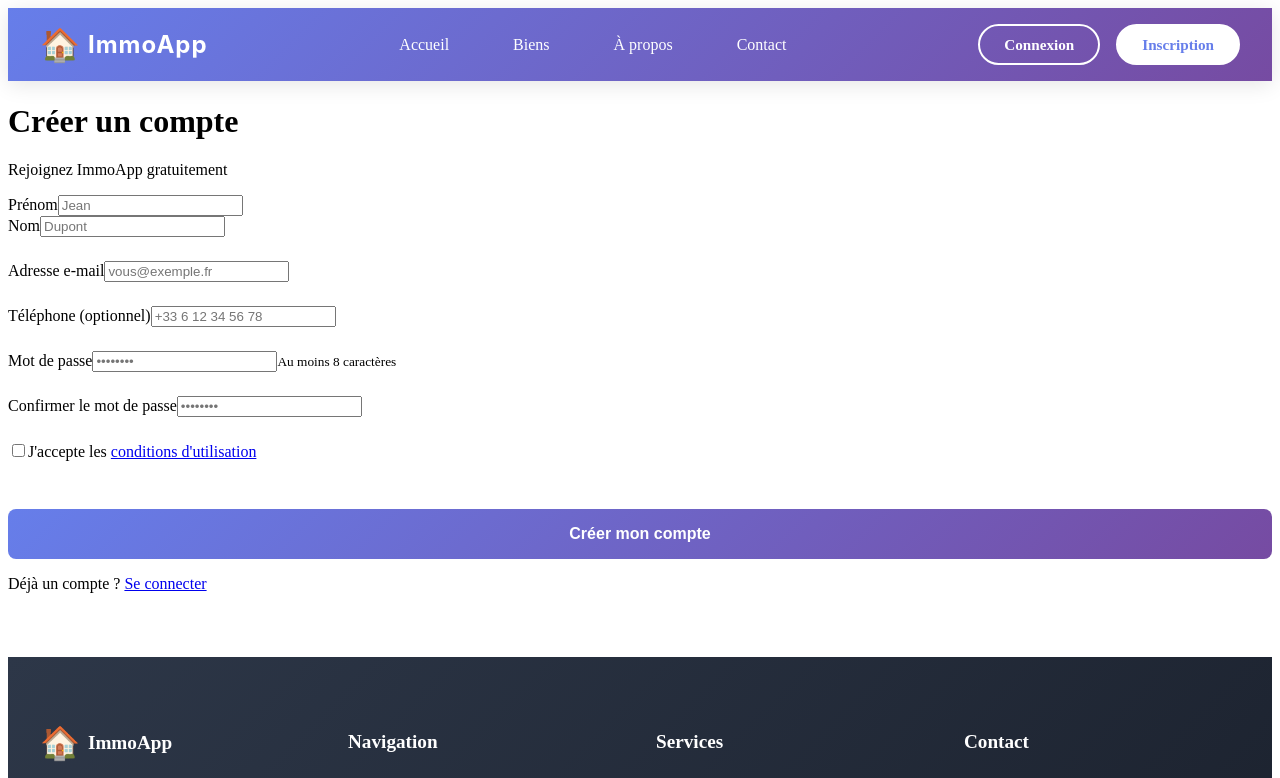
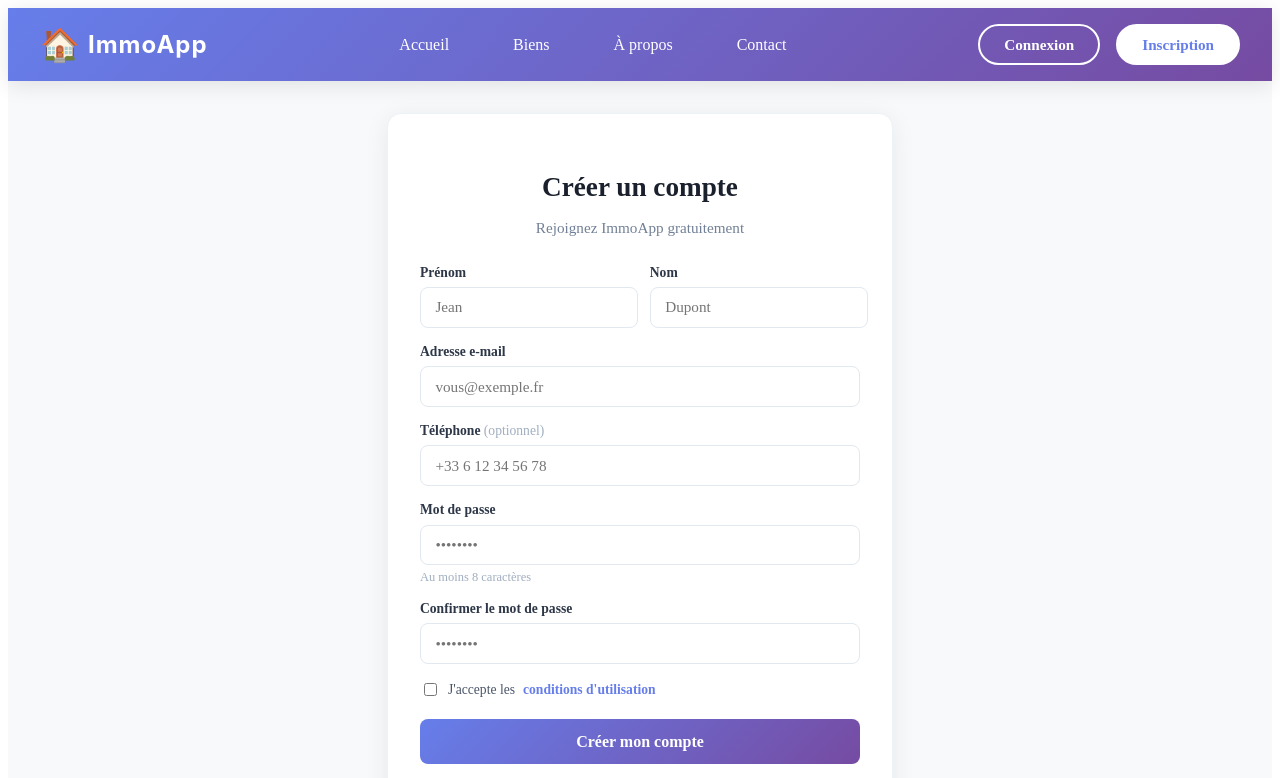
Before and after one commit to Blaise150/immo-frontend, a Next.js app: page /signup in a window 1280 px wide. Shown: the top 778 px of the page. Built offline with nearby package versions, Linux system fonts and the light colour scheme; no server answers.

Commit message:
Refactor Auth styles for improved layout and design

```diff
--- a/styles/Auth.module.css
+++ b/styles/Auth.module.css
@@ -1,262 +1,103 @@
-.authPage {
-  min-height: 100vh;
-  background: linear-gradient(135deg, #667eea 0%, #764ba2 100%);
+.page {
+  min-height: calc(100vh - 68px);
+  background: #f8f9fa;
   display: flex;
   align-items: center;
   justify-content: center;
-  padding: 2rem;
+  padding: 2rem 1rem;
 }
+.card {
+  background: white;
+  border-radius: 14px;
+  padding: 2.5rem 2rem;
+  width: 100%;
+  max-width: 440px;
+  box-shadow: 0 4px 24px rgba(0,0,0,0.07);
+  border: 1px solid #edf2f7;
+}
+.cardHeader {
+  text-align: center;
+  margin-bottom: 1.75rem;
+}
+.cardHeader h1 { font-size: 1.7rem; font-weight: 800; color: #1a202c; margin-bottom: 0.3rem; }
+.cardHeader p { color: #718096; font-size: 0.95rem; }
 
-.container {
-  max-width: 500px;
-  width: 100%;
-  margin: 0 auto;
+.form { display: flex; flex-direction: column; gap: 0; }
+.row { display: grid; grid-template-columns: 1fr 1fr; gap: 0.75rem; }
+.field { display: flex; flex-direction: column; margin-bottom: 1rem; }
+.field label {
+  font-size: 0.85rem; font-weight: 600; color: #2d3748;
+  margin-bottom: 0.4rem;
 }
-
-.authCard {
+.field input {
+  padding: 0.65rem 0.9rem;
+  border: 1.5px solid #e2e8f0;
+  border-radius: 8px;
+  font-size: 0.95rem;
+  font-family: inherit;
+  transition: border-color 0.2s, box-shadow 0.2s;
   background: white;
-  border-radius: 20px;
-  padding: 3rem;
-  box-shadow: 0 10px 40px rgba(0, 0, 0, 0.2);
-  animation: slideUp 0.5s ease;
+  color: #1a202c;
 }
-
-@keyframes slideUp {
-  from {
-    opacity: 0;
-    transform: translateY(30px);
-  }
-  to {
-    opacity: 1;
-    transform: translateY(0);
-  }
-}
-
-.authHeader {
-  text-align: center;
-  margin-bottom: 2rem;
-}
-
-.authHeader h1 {
-  font-size: 2rem;
-  color: #2d3748;
-  margin-bottom: 0.5rem;
-}
-
-.authHeader p {
-  color: #718096;
-  font-size: 1rem;
-}
-
-.form {
-  display: flex;
-  flex-direction: column;
-  gap: 1.5rem;
-}
-
-.formRow {
-  display: grid;
-  grid-template-columns: 1fr 1fr;
-  gap: 1rem;
-}
-
-.formGroup {
-  display: flex;
-  flex-direction: column;
-  gap: 0.5rem;
-}
-
-.formGroup label {
-  font-weight: 600;
-  color: #2d3748;
-  font-size: 0.95rem;
-}
-
-.formGroup input {
-  padding: 0.75rem 1rem;
-  border: 2px solid #e2e8f0;
-  border-radius: 8px;
-  font-size: 1rem;
-  transition: all 0.3s ease;
-}
-
-.formGroup input:focus {
+.field input:focus {
   outline: none;
   border-color: #667eea;
-  box-shadow: 0 0 0 3px rgba(102, 126, 234, 0.1);
+  box-shadow: 0 0 0 3px rgba(102,126,234,0.1);
 }
+.field small { font-size: 0.78rem; color: #a0aec0; margin-top: 0.3rem; }
+.optional { color: #a0aec0; font-weight: 400; }
 
-.formGroup small {
-  color: #718096;
-  font-size: 0.85rem;
-}
-
-.formOptions {
+.options {
   display: flex;
   justify-content: space-between;
   align-items: center;
-  margin: -0.5rem 0;
+  margin-bottom: 1.25rem;
+  font-size: 0.85rem;
 }
-
-.checkbox {
-  display: flex;
-  align-items: center;
-  gap: 0.5rem;
-  cursor: pointer;
-  font-size: 0.9rem;
-  color: #4a5568;
+.checkLabel {
+  display: flex; align-items: center; gap: 0.5rem;
+  font-size: 0.85rem; color: #4a5568; cursor: pointer;
 }
-
-.checkbox input {
-  cursor: pointer;
-}
-
-.checkbox a {
-  color: #667eea;
-  text-decoration: underline;
-}
-
-.forgotLink {
-  color: #667eea;
-  text-decoration: none;
-  font-size: 0.9rem;
-  font-weight: 500;
-}
-
-.forgotLink:hover {
-  text-decoration: underline;
-}
+.checkLabel input[type="checkbox"] { width: auto; }
+.checkLabel a { color: #667eea; font-weight: 600; text-decoration: none; }
+.forgotLink { color: #667eea; text-decoration: none; font-weight: 500; }
+.forgotLink:hover { text-decoration: underline; }
 
 .submitBtn {
-  background: linear-gradient(135deg, #667eea 0%, #764ba2 100%);
+  width: 100%;
+  padding: 0.85rem;
+  background: linear-gradient(135deg, #667eea, #764ba2);
   color: white;
-  padding: 1rem 2rem;
   border: none;
   border-radius: 8px;
   font-size: 1rem;
-  font-weight: 600;
+  font-weight: 700;
   cursor: pointer;
-  transition: all 0.3s ease;
-  margin-top: 0.5rem;
+  transition: opacity 0.2s, transform 0.2s;
+  font-family: inherit;
+  margin-top: 0.25rem;
 }
+.submitBtn:hover:not(:disabled) { opacity: 0.92; transform: translateY(-1px); }
+.submitBtn:disabled { opacity: 0.6; cursor: not-allowed; }
 
-.submitBtn:hover:not(:disabled) {
-  transform: translateY(-2px);
-  box-shadow: 0 6px 20px rgba(102, 126, 234, 0.4);
+.errorBanner {
+  background: #fff5f5;
+  border: 1px solid #fed7d7;
+  color: #c53030;
+  border-radius: 8px;
+  padding: 0.75rem 1rem;
+  font-size: 0.88rem;
+  margin-bottom: 1rem;
 }
+.switchLine {
+  text-align: center;
+  margin-top: 1.5rem;
+  font-size: 0.88rem;
+  color: #718096;
+}
+.switchLine a { color: #667eea; font-weight: 600; text-decoration: none; }
 
-.submitBtn:disabled {
-  opacity: 0.6;
-  cursor: not-allowed;
+@media (max-width: 480px) {
+  .card { padding: 2rem 1.25rem; }
+  .row { grid-template-columns: 1fr; }
 }
-
-.errorMessage {
-  background: #fed7d7;
-  color: #c53030;
-  padding: 1rem;
-  border-radius: 8px;
-  font-size: 0.95rem;
-  display: flex;
-  align-items: center;
-  gap: 0.5rem;
-}
-
-.divider {
-  position: relative;
-  text-align: center;
-  margin: 1.5rem 0;
-}
-
-.divider::before {
-  content: '';
-  position: absolute;
-  top: 50%;
-  left: 0;
-  right: 0;
-  height: 1px;
-  background: #e2e8f0;
-}
-
-.divider span {
-  position: relative;
-  background: white;
-  padding: 0 1rem;
-  color: #718096;
-  font-size: 0.9rem;
-  font-weight: 500;
-}
-
-.socialLogin {
-  display: flex;
-  flex-direction: column;
-  gap: 1rem;
-}
-
-.socialBtn {
-  display: flex;
-  align-items: center;
-  justify-content: center;
-  gap: 0.75rem;
-  padding: 0.75rem 1.5rem;
-  border: 2px solid #e2e8f0;
-  border-radius: 8px;
-  background: white;
-  font-size: 0.95rem;
-  font-weight: 500;
-  color: #2d3748;
-  cursor: pointer;
-  transition: all 0.3s ease;
-}
-
-.socialBtn:hover {
-  border-color: #cbd5e0;
-  background: #f7fafc;
-  transform: translateY(-1px);
-}
-
-.socialBtn span {
-  font-size: 1.3rem;
-}
-
-.authFooter {
-  text-align: center;
-  margin-top: 2rem;
-  padding-top: 2rem;
-  border-top: 1px solid #e2e8f0;
-}
-
-.authFooter p {
-  color: #718096;
-  font-size: 0.95rem;
-}
-
-.authFooter a {
-  color: #667eea;
-  font-weight: 600;
-  text-decoration: none;
-}
-
-.authFooter a:hover {
-  text-decoration: underline;
-}
-
-/* Responsive */
-@media (max-width: 768px) {
-  .authCard {
-    padding: 2rem 1.5rem;
-  }
-
-  .authHeader h1 {
-    font-size: 1.75rem;
-  }
-
-  .formRow {
-    grid-template-columns: 1fr;
-  }
-
-  .formOptions {
-    flex-direction: column;
-    align-items: flex-start;
-    gap: 0.5rem;
-  }
-}
```
